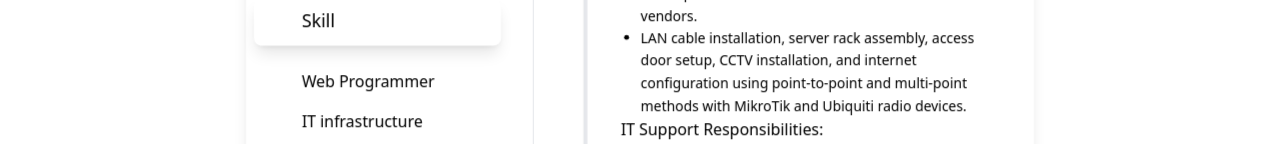
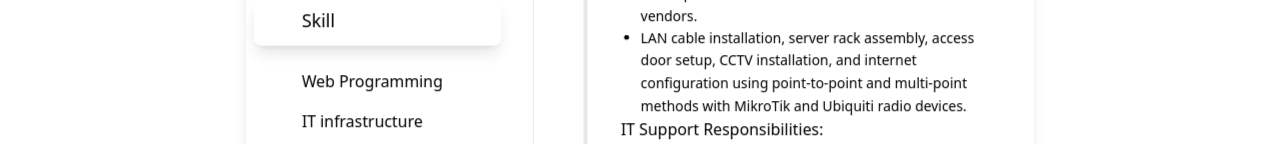
Before and after one commit to Alnaive/portofolio, a Vue app: page /cv in a window 1280 px wide. Shown: the part 808-952 px from the top of the page. Built offline with nearby package versions, Linux system fonts and the light colour scheme; some icons are missing.

Commit message:
fix typo

```diff
--- a/src/views/CV.vue
+++ b/src/views/CV.vue
@@ -97,7 +97,7 @@
                       width="32"
                       height="32"
                     />
-                    <h1>Web Programmer</h1>
+                    <h1>Web Programming</h1>
                   </div>
                   <div class="flex items-center space-x-2">
                     <Icon icon="ri:building-fill" width="32" height="32" />
```
